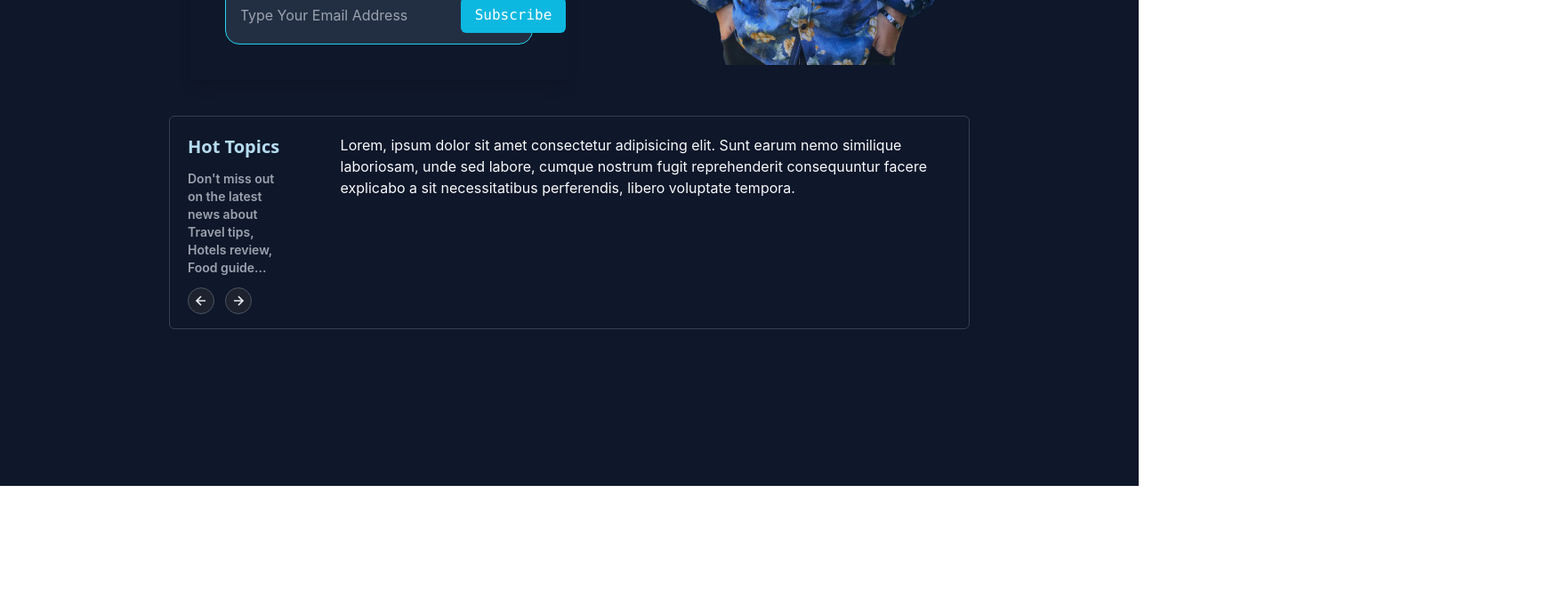
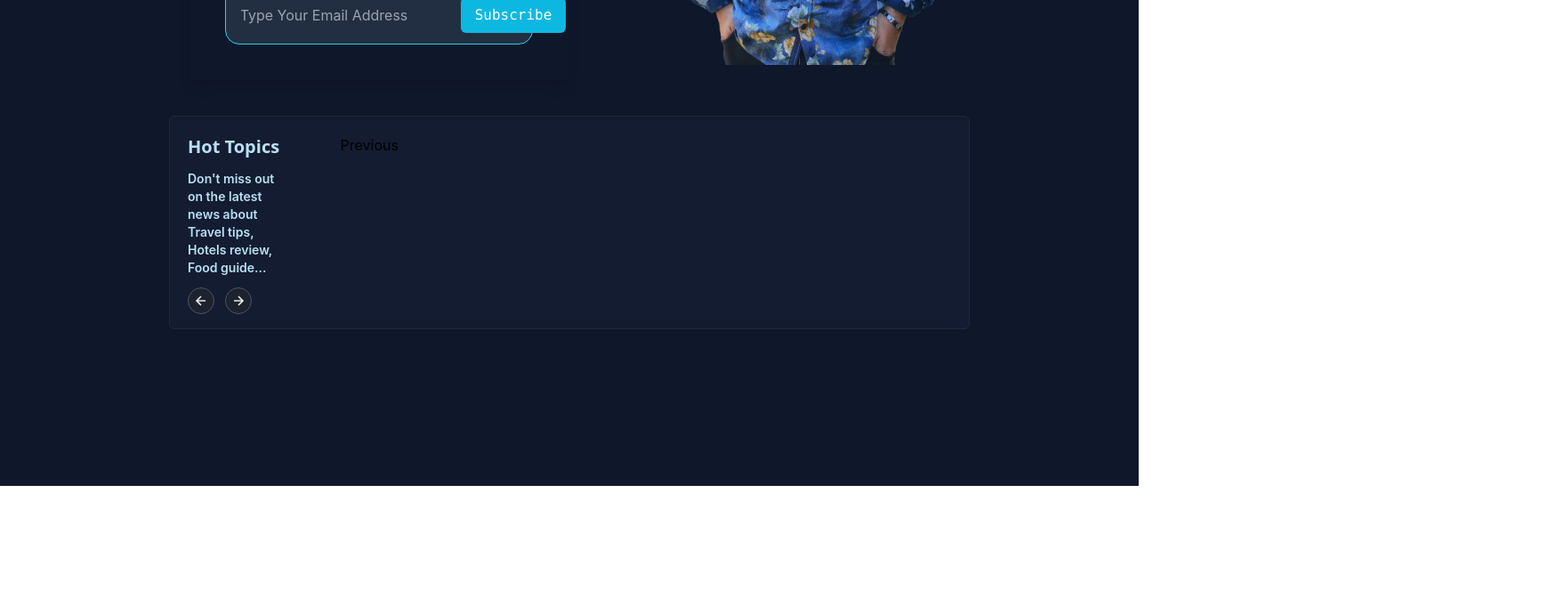
Before and after one commit to Al-AminDolar/portfolio, a React (Create React App) app: page / in a window 1280 px wide. Shown: the part 540-1212 px from the top of the page at 89% size, 1757 px wide, since content can reach past the window. Before the commit the page ends 1086 px from the top, so only its background shows below. Built offline with nearby package versions, Linux system fonts and the light colour scheme.

Commit message:
curosel inprocessing

```diff
--- a/package.json
+++ b/package.json
@@ -10,6 +10,7 @@
     "react-dom": "^18.2.0",
     "react-icons": "^4.8.0",
     "react-scripts": "5.0.1",
+    "react-slick": "^0.29.0",
     "web-vitals": "^2.1.0"
   },
   "scripts": {
--- a/src/component/main/Caurosel.jsx
+++ b/src/component/main/Caurosel.jsx
@@ -1,15 +1,23 @@
 import React from "react";
 import { BiLeftArrowAlt } from "react-icons/bi";
 import { BiRightArrowAlt } from "react-icons/bi";
+import Slider from "react-slick";
+const settings = {
+  dots: true,
+  infinite: true,
+  speed: 500,
+  slidesToShow: 3,
+  slidesToScroll: 1,
+};
 const Caurosel = () => {
   return (
     <div className=" flex justify-center pb-44">
-      <div className="bg-[blueGray-800] h-[240px] w-[900px] border border-gray-700  rounded-md shadow-sm p-5 grid grid-cols-5">
+      <div className="bg-[#131c31] h-[240px] w-[900px] border border-gray-800  rounded-md shadow-sm p-5 grid grid-cols-5">
         <div className="col-span-1 space-y-3">
-          <p className="text-[#b6dcef] text-xl font-sans font-semibold">
+          <p className="text-[#b9e0f2] text-xl font-sans font-bold">
             Hot Topics
           </p>
-          <p className="text-gray-400 font-semibold text-sm w-2/3">
+          <p className="text-[#b9e0f2] font-semibold text-sm w-2/3">
             Don't miss out on the latest news about Travel tips, Hotels review,
             Food guide...
           </p>
@@ -23,11 +31,20 @@ const Caurosel = () => {
             </span>
           </div>
         </div>
-        <div className="col-span-4 text-slate-50">
-          Lorem, ipsum dolor sit amet consectetur adipisicing elit. Sunt earum
-          nemo similique laboriosam, unde sed labore, cumque nostrum fugit
-          reprehenderit consequuntur facere explicabo a sit necessitatibus
-          perferendis, libero voluptate tempora.
+        <div className="col-span-4 ">
+          <Slider {...settings} className="">
+            <div className="h-300 w-300  bg-red-600 p-10 text-black">
+              <h3>Dolar</h3>
+            </div>
+
+            <div className="h-300 w-300 bg-slate-500 p-10 text-black">
+              <h3>ddddddd</h3>
+            </div>
+
+            <div className="h-300 w-300 bg-green-500 p-10 text-black">
+              <h3>ssss3</h3>
+            </div>
+          </Slider>
         </div>
       </div>
     </div>
```
Also changed, not shown: 1 other file (tests, documents, lock files or other folders).
